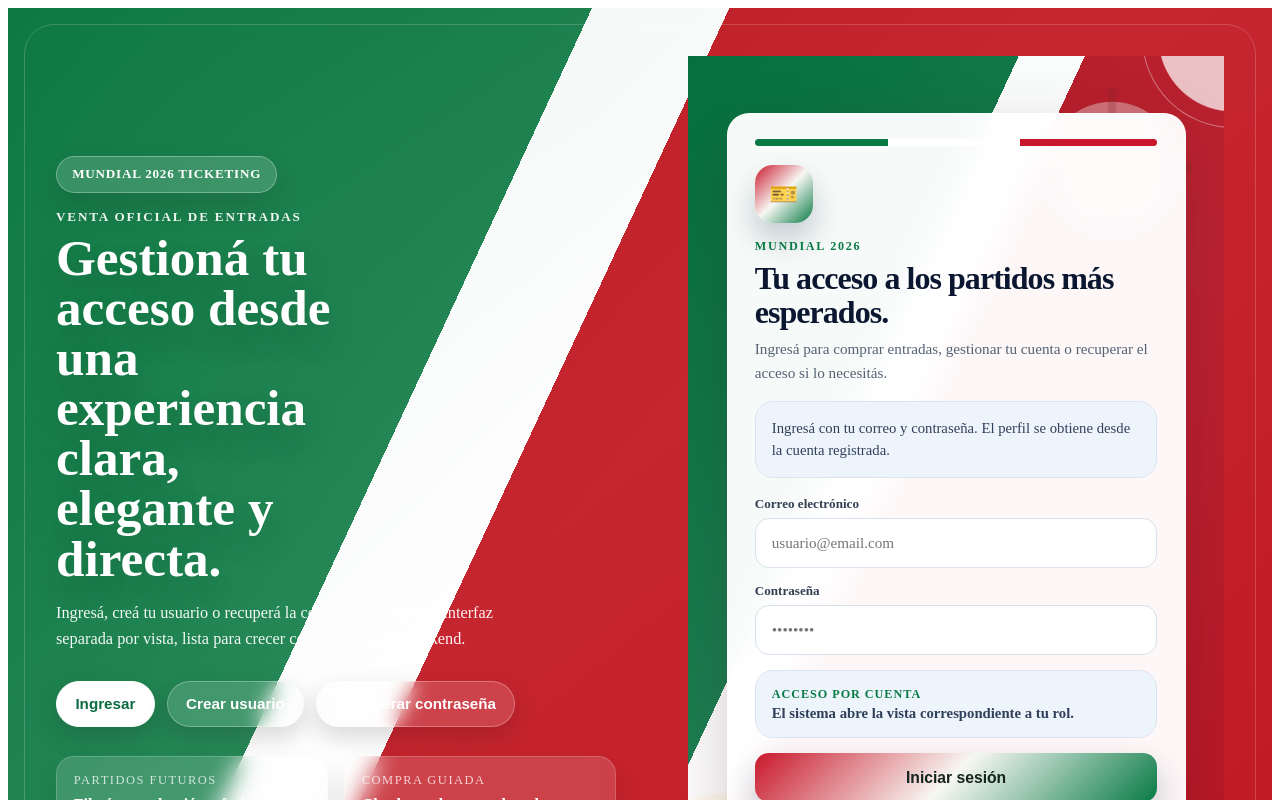
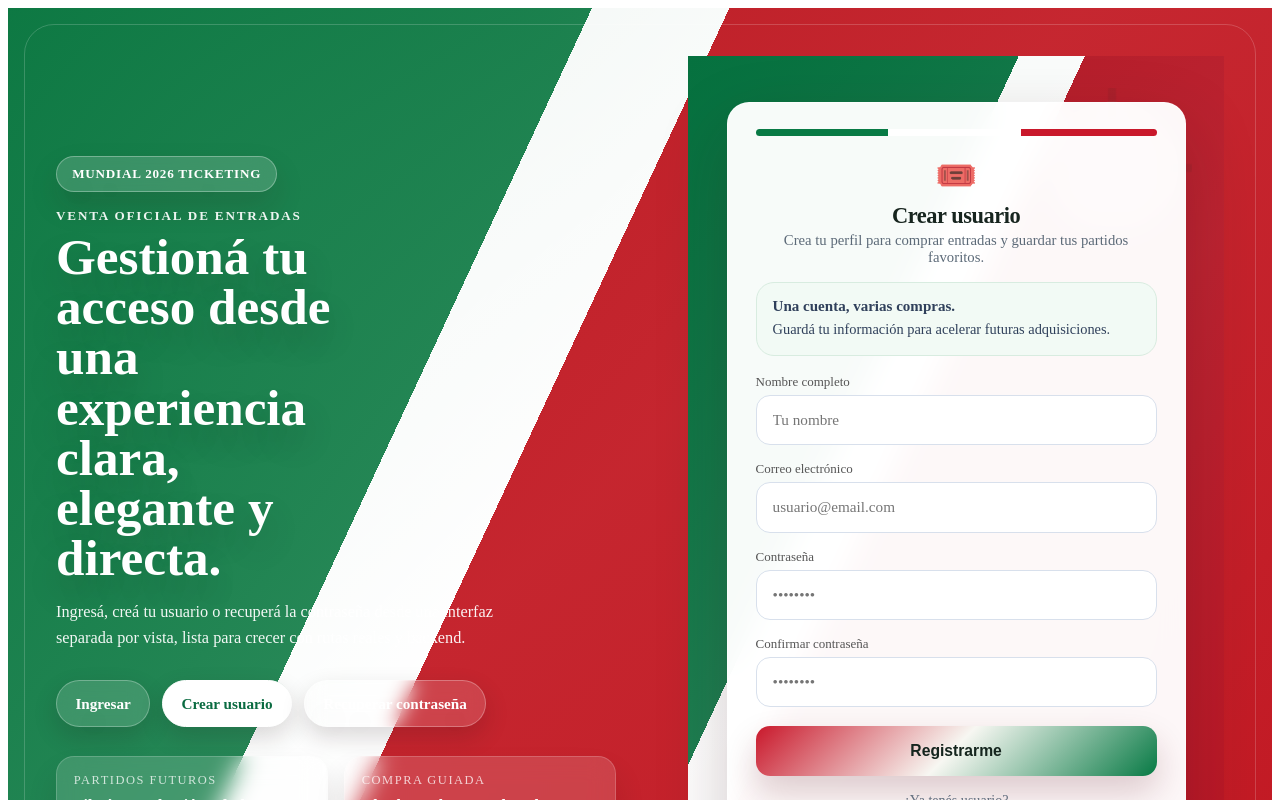
Before and after one commit to S-Acosta1/ObligatorioBD2, a React (Vite) app in the folder Frontend/: page /register in a window 1280 px wide. Shown: the top 800 px of the page. Built offline with nearby package versions, Linux system fonts and the light colour scheme; no server answers.

Commit message:
usar react router

```diff
--- a/Frontend/index.jsx
+++ b/Frontend/index.jsx
@@ -1,11 +1,14 @@
 import React from "react";
 import ReactDOM from "react-dom/client";
+import { BrowserRouter } from "react-router-dom";
 import App from "./src/app.jsx";
 
 const rootElement = document.getElementById("root");
 
 ReactDOM.createRoot(rootElement).render(
 	<React.StrictMode>
-		<App />
+		<BrowserRouter>
+			<App />
+		</BrowserRouter>
 	</React.StrictMode>
 );
--- a/Frontend/package.json
+++ b/Frontend/package.json
@@ -11,7 +11,8 @@
   "dependencies": {
     "jwt-decode": "^4.0.0",
     "react": "^18.3.1",
-    "react-dom": "^18.3.1"
+    "react-dom": "^18.3.1",
+    "react-router-dom": "^7.18.0"
   },
   "devDependencies": {
     "@vitejs/plugin-react": "^4.3.2",
--- a/Frontend/src/app.jsx
+++ b/Frontend/src/app.jsx
@@ -1,6 +1,10 @@
 import { useEffect, useMemo, useRef, useState } from "react";
 import { jwtDecode } from "jwt-decode";
-import Auth from "./auth/auth.jsx";
+import { Routes, Route, Navigate, useNavigate } from "react-router-dom";
+import AuthLayout from "./auth/auth.jsx";
+import Login from "./login/login.jsx";
+import Register from "./register/register.jsx";
+import Recover from "./recover/recover.jsx";
 import Home from "./home/home.jsx";
 import Dashboard from "./dashboard/dashboard.jsx";
 import Purchase from "./purchase/purchase.jsx";
@@ -14,8 +18,57 @@ const seedUsers = [
   { email: "admin@email.com", password: "123456", name: "Administrador Mundial", role: "admin" },
 ];
 
+function ProtectedRoute({ children, requiredRole }) {
+  const token = localStorage.getItem("token");
+
+  const isExpired = () => {
+    try {
+      const { exp } = jwtDecode(token);
+      return exp * 1000 < Date.now();
+    } catch {
+      return true;
+    }
+  };
+
+  if (!token || isExpired()) {
+    return <Navigate to="/login" replace />;
+  }
+
+  if (requiredRole) {
+    try {
+      const user = JSON.parse(localStorage.getItem("user") || "{}");
+      const roleMap = { admin: "admin", funcionario: "worker", usuario: "user" };
+      const role = roleMap[user.role] || "user";
+      if (role !== requiredRole) {
+        return <Navigate to="/" replace />;
+      }
+    } catch {
+      return <Navigate to="/login" replace />;
+    }
+  }
+
+  return children;
+}
+
+function RootRedirect() {
+  const token = localStorage.getItem("token");
+
+  if (token) {
+    try {
+      const { exp } = jwtDecode(token);
+      if (exp * 1000 > Date.now()) {
+        return <Navigate to="/home" replace />;
+      }
+    } catch {
+      /* invalid token — redirect to login */
+    }
+  }
+
+  return <Navigate to="/login" replace />;
+}
+
 export default function App() {
-  const [page, setPage] = useState("auth");
+  const navigate = useNavigate();
   const [currentRole, setCurrentRole] = useState("user");
   const [currentUser, setCurrentUser] = useState(null);
   const [selectedMatch, setSelectedMatch] = useState(null);
@@ -49,7 +102,6 @@ export default function App() {
       const nextRole = roleMap[user.role] || "user";
       setCurrentUser(user);
       setCurrentRole(nextRole);
-      setPage(nextRole === "admin" ? "admin" : nextRole === "worker" ? "worker" : "home");
       return;
     }
 
@@ -65,12 +117,12 @@ export default function App() {
         clearSession();
         setCurrentUser(null);
         setCurrentRole("user");
-        setPage("auth");
+        navigate("/login");
       }
     }, 10000);
 
     return () => clearInterval(interval);
-  }, [currentUser]);
+  }, [currentUser, navigate]);
 
   const users = useMemo(() => [...seedUsers, ...registeredUsers], [registeredUsers]);
 
@@ -88,7 +140,7 @@ export default function App() {
 
   const handleBuyTicket = (match) => {
     setSelectedMatch(match);
-    setPage("purchase");
+    navigate("/purchase");
   };
 
   const handleLoginSuccess = async ({ email, password }) => {
@@ -104,7 +156,7 @@ export default function App() {
 
       setCurrentUser(user);
       setCurrentRole(nextRole);
-      setPage(nextRole === "admin" ? "admin" : nextRole === "worker" ? "worker" : "home");
+      navigate(nextRole === "admin" ? "/admin" : nextRole === "worker" ? "/worker" : "/home");
     } catch (err) {
       setLoginError(err.message);
     }
@@ -131,7 +183,7 @@ export default function App() {
     setRegisteredUsers((currentUsers) => [...currentUsers, newUser]);
     setCurrentUser(newUser);
     setCurrentRole("user");
-    setPage("home");
+    navigate("/home");
     showNotification("Usuario registrado correctamente.", "success");
     return true;
   };
@@ -139,7 +191,7 @@ export default function App() {
   const handleConfirmPurchase = (ticketData) => {
     if (!currentUser) {
       showNotification("Iniciá sesión para comprar entradas.", "error");
-      setPage("auth");
+      navigate("/login");
       return;
     }
 
@@ -157,7 +209,7 @@ export default function App() {
       },
     ]);
     setSelectedMatch(null);
-    setPage("home");
+    navigate("/home");
   };
 
   const handleTransferTicket = (ticketId, recipient) => {
@@ -236,7 +288,7 @@ export default function App() {
     clearSession();
     setCurrentUser(null);
     setCurrentRole("user");
-    setPage("auth");
+    navigate("/login");
   };
 
   const currentUserTickets = useMemo(() => {
@@ -276,17 +328,37 @@ export default function App() {
         </div>
       )}
 
-      {page === "auth" && (
-        <Auth
-          loginError={loginError}
+      <Routes>
+        <Route path="/login" element={
+          <AuthLayout>
+            <Login
+              error={loginError}
               onLoginSuccess={handleLoginSuccess}
+              onClearError={handleClearLoginError}
+              onShowRegister={() => { setLoginError(null); navigate("/register"); }}
+              onShowRecover={() => { setLoginError(null); navigate("/recover"); }}
+            />
+          </AuthLayout>
+        } />
+        <Route path="/register" element={
+          <AuthLayout>
+            <Register
               onRegisterUser={handleRegisterUser}
-          onNotify={showNotification}
-          onClearLoginError={handleClearLoginError}
+              onBackToLogin={() => navigate("/login")}
+              onShowRecover={() => navigate("/recover")}
             />
-      )}
-
-      {page === "home" && (
+          </AuthLayout>
+        } />
+        <Route path="/recover" element={
+          <AuthLayout>
+            <Recover
+              onBackToLogin={() => navigate("/login")}
+              onShowRegister={() => navigate("/register")}
+            />
+          </AuthLayout>
+        } />
+        <Route path="/home" element={
+          <ProtectedRoute>
             <Home
               currentUser={currentUser}
               purchasedTickets={currentUserTickets.purchasedTickets}
@@ -300,24 +372,31 @@ export default function App() {
               onNotify={showNotification}
               onLogout={handleLogout}
             />
-      )}
-
-      {(page === "worker" || page === "admin") && (
-        <Dashboard
-          role={currentRole}
-          onLogout={handleLogout}
-          onNotify={showNotification}
-        />
-      )}
-
-      {page === "purchase" && (
+          </ProtectedRoute>
+        } />
+        <Route path="/admin" element={
+          <ProtectedRoute requiredRole="admin">
+            <Dashboard role="admin" onLogout={handleLogout} onNotify={showNotification} />
+          </ProtectedRoute>
+        } />
+        <Route path="/worker" element={
+          <ProtectedRoute requiredRole="worker">
+            <Dashboard role="worker" onLogout={handleLogout} onNotify={showNotification} />
+          </ProtectedRoute>
+        } />
+        <Route path="/purchase" element={
+          <ProtectedRoute>
             <Purchase
               selectedMatch={selectedMatch}
               onConfirmPurchase={handleConfirmPurchase}
               onNotify={showNotification}
-          onBackToHome={() => setPage("home")}
+              onBackToHome={() => navigate("/home")}
             />
-      )}
+          </ProtectedRoute>
+        } />
+        <Route path="/" element={<RootRedirect />} />
+        <Route path="*" element={<Navigate to="/" replace />} />
+      </Routes>
     </>
   );
 }
--- a/Frontend/src/auth/auth.css
+++ b/Frontend/src/auth/auth.css
@@ -108,6 +108,7 @@
 	cursor: pointer;
 	backdrop-filter: blur(10px);
 	box-shadow: 0 10px 24px rgba(31, 14, 18, 0.16);
+	text-decoration: none;
 }
 
 .auth-tab.is-active {
--- a/Frontend/src/auth/auth.jsx
+++ b/Frontend/src/auth/auth.jsx
@@ -1,12 +1,7 @@
-import { useState } from "react";
-import Login from "../login/login.jsx";
-import Register from "../register/register.jsx";
-import Recover from "../recover/recover.jsx";
+import { NavLink } from "react-router-dom";
 import "./auth.css";
 
-export default function Auth({ loginError, onLoginSuccess, onRegisterUser, onNotify, onClearLoginError }) {
-  const [activeView, setActiveView] = useState("login");
-
+export default function AuthLayout({ children }) {
   return (
     <main className="auth-shell">
       <section className="auth-hero" aria-label="Acceso al sistema">
@@ -18,9 +13,15 @@ export default function Auth({ loginError, onLoginSuccess, onRegisterUser, onNot
         </p>
 
         <div className="auth-tabs" role="tablist" aria-label="Opciones de autenticación">
-          <button type="button" className={`auth-tab ${activeView === "login" ? "is-active" : ""}`} onClick={() => { setActiveView("login"); onClearLoginError?.(); }}>Ingresar</button>
-          <button type="button" className={`auth-tab ${activeView === "register" ? "is-active" : ""}`} onClick={() => { setActiveView("register"); onClearLoginError?.(); }}>Crear usuario</button>
-          <button type="button" className={`auth-tab ${activeView === "recover" ? "is-active" : ""}`} onClick={() => { setActiveView("recover"); onClearLoginError?.(); }}>Recuperar contraseña</button>
+          <NavLink to="/login" className={({ isActive }) => `auth-tab ${isActive ? "is-active" : ""}`} onClick={() => { /* error cleared by parent */ }}>
+            Ingresar
+          </NavLink>
+          <NavLink to="/register" className={({ isActive }) => `auth-tab ${isActive ? "is-active" : ""}`}>
+            Crear usuario
+          </NavLink>
+          <NavLink to="/recover" className={({ isActive }) => `auth-tab ${isActive ? "is-active" : ""}`}>
+            Recuperar contraseña
+          </NavLink>
         </div>
 
         <div className="auth-highlights" aria-label="Beneficios">
@@ -35,30 +36,7 @@ export default function Auth({ loginError, onLoginSuccess, onRegisterUser, onNot
         </div>
       </section>
 
-      {activeView === "login" && (
-        <Login
-          error={loginError}
-          onLoginSuccess={onLoginSuccess}
-          onClearError={onClearLoginError}
-          onShowRegister={() => setActiveView("register")}
-          onShowRecover={() => setActiveView("recover")}
-        />
-      )}
-
-      {activeView === "register" && (
-        <Register
-          onRegisterUser={onRegisterUser}
-          onBackToLogin={() => setActiveView("login")}
-          onShowRecover={() => setActiveView("recover")}
-        />
-      )}
-
-      {activeView === "recover" && (
-        <Recover
-          onBackToLogin={() => setActiveView("login")}
-          onShowRegister={() => setActiveView("register")}
-        />
-      )}
+      {children}
     </main>
   );
 }
```
Lines whose indentation alone changed are shown as unchanged.
